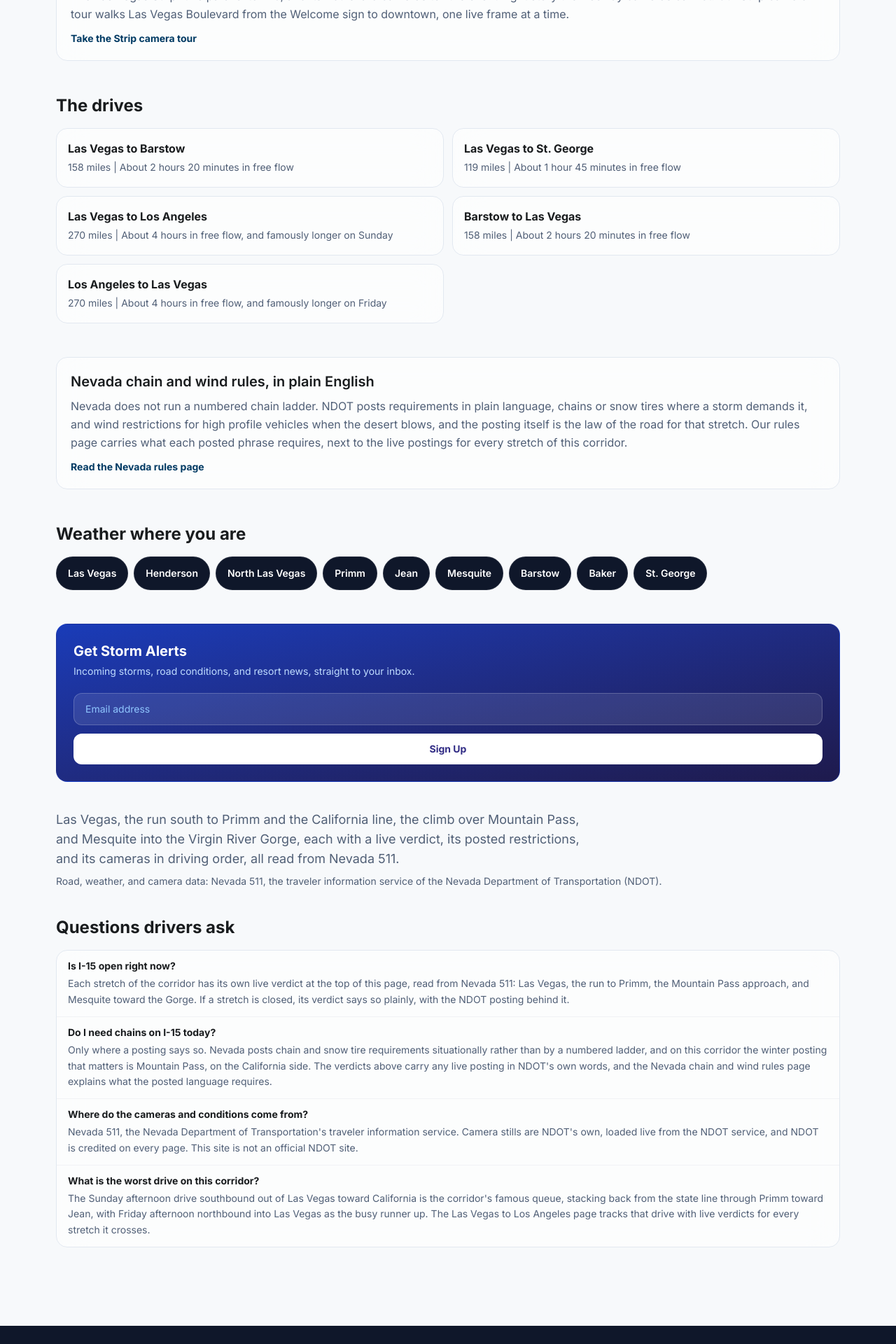
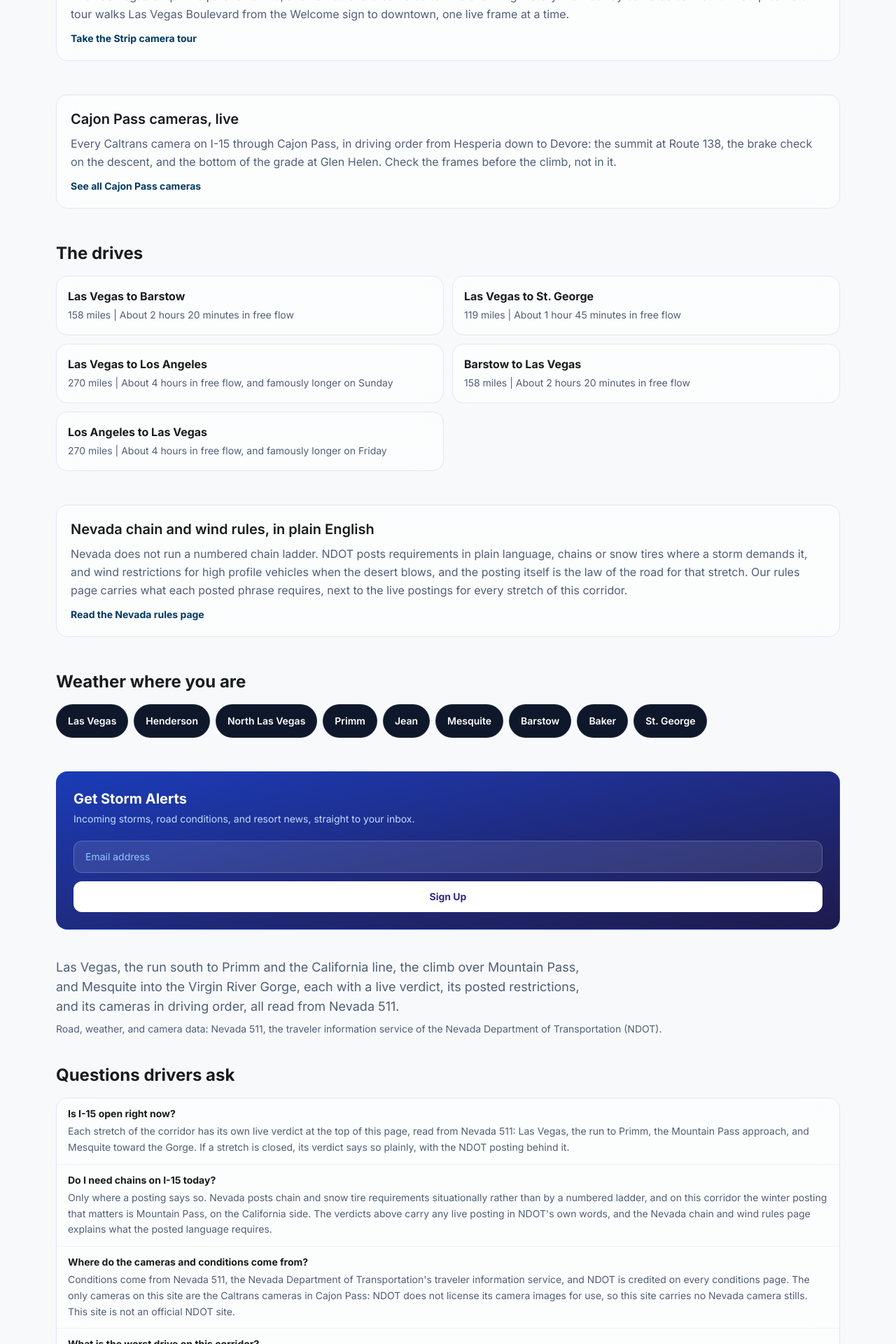
Before and after one commit to i80pass/i15pass, a Next.js app: page / in a window 1280 px wide. Shown: the part 1860-3780 px from the top of the page at 70% size. Built offline with nearby package versions, Linux system fonts and the light colour scheme; no server answers.

Commit message:
Homepage: add Cajon Pass cameras card linking /cameras; fix camera provenance FAQ (Caltrans only, no NDOT stills)

```diff
--- a/app/page.js
+++ b/app/page.js
@@ -21,7 +21,7 @@ export const metadata = {
 const HOME_FAQS = [
   { q: "Is I-15 open right now?", a: "Each stretch of the corridor has its own live verdict at the top of this page, read from Nevada 511: Las Vegas, the run to Primm, the Mountain Pass approach, and Mesquite toward the Gorge. If a stretch is closed, its verdict says so plainly, with the NDOT posting behind it." },
   { q: "Do I need chains on I-15 today?", a: "Only where a posting says so. Nevada posts chain and snow tire requirements situationally rather than by a numbered ladder, and on this corridor the winter posting that matters is Mountain Pass, on the California side. The verdicts above carry any live posting in NDOT's own words, and the Nevada chain and wind rules page explains what the posted language requires." },
-  { q: "Where do the cameras and conditions come from?", a: "Nevada 511, the Nevada Department of Transportation's traveler information service. Camera stills are NDOT's own, loaded live from the NDOT service, and NDOT is credited on every page. This site is not an official NDOT site." },
+  { q: "Where do the cameras and conditions come from?", a: "Conditions come from Nevada 511, the Nevada Department of Transportation's traveler information service, and NDOT is credited on every conditions page. The only cameras on this site are the Caltrans cameras in Cajon Pass: NDOT does not license its camera images for use, so this site carries no Nevada camera stills. This site is not an official NDOT site." },
   { q: "What is the worst drive on this corridor?", a: "The Sunday afternoon drive southbound out of Las Vegas toward California is the corridor's famous queue, stacking back from the state line through Primm toward Jean, with Friday afternoon northbound into Las Vegas as the busy runner up. The Las Vegas to Los Angeles page tracks that drive with live verdicts for every stretch it crosses." },
 ];
 
@@ -62,6 +62,16 @@ export default async function HomePage() {
           downtown, one live frame at a time.
         </p>
         <Link href="/las-vegas-strip-camera-tour" className="inline-block mt-3 text-sm font-bold text-primary">Take the Strip camera tour</Link>
+      </section>
+
+      <section className="mt-12 glass-card rounded-2xl p-4 md:p-5">
+        <h2 className="text-headline-sm text-on-surface mb-2">Cajon Pass cameras, live</h2>
+        <p className="text-sm md:text-base text-secondary leading-relaxed">
+          Every Caltrans camera on I-15 through Cajon Pass, in driving order from Hesperia down to Devore:
+          the summit at Route 138, the brake check on the descent, and the bottom of the grade at Glen Helen.
+          Check the frames before the climb, not in it.
+        </p>
+        <Link href="/cameras" className="inline-block mt-3 text-sm font-bold text-primary">See all Cajon Pass cameras</Link>
       </section>
 
       <section className="mt-12">
```
